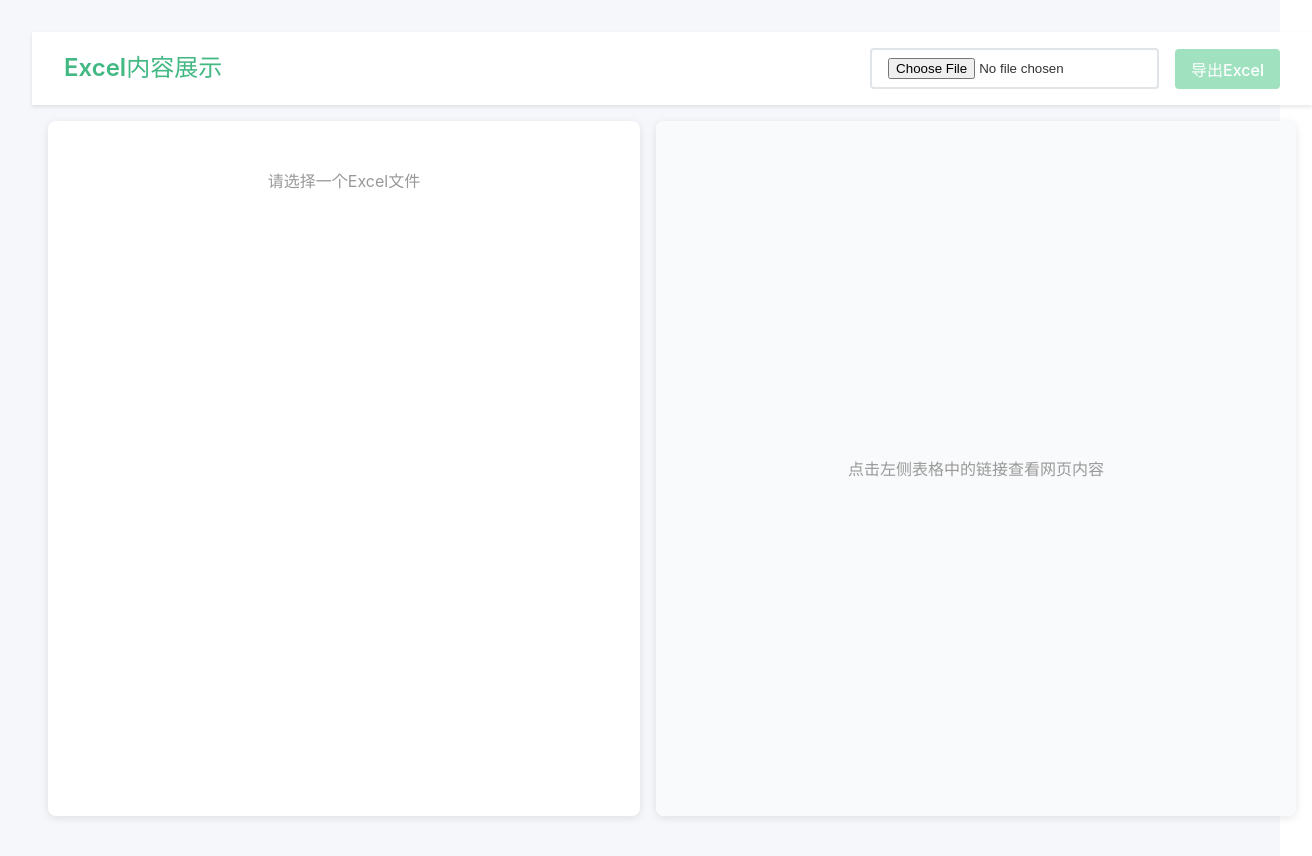
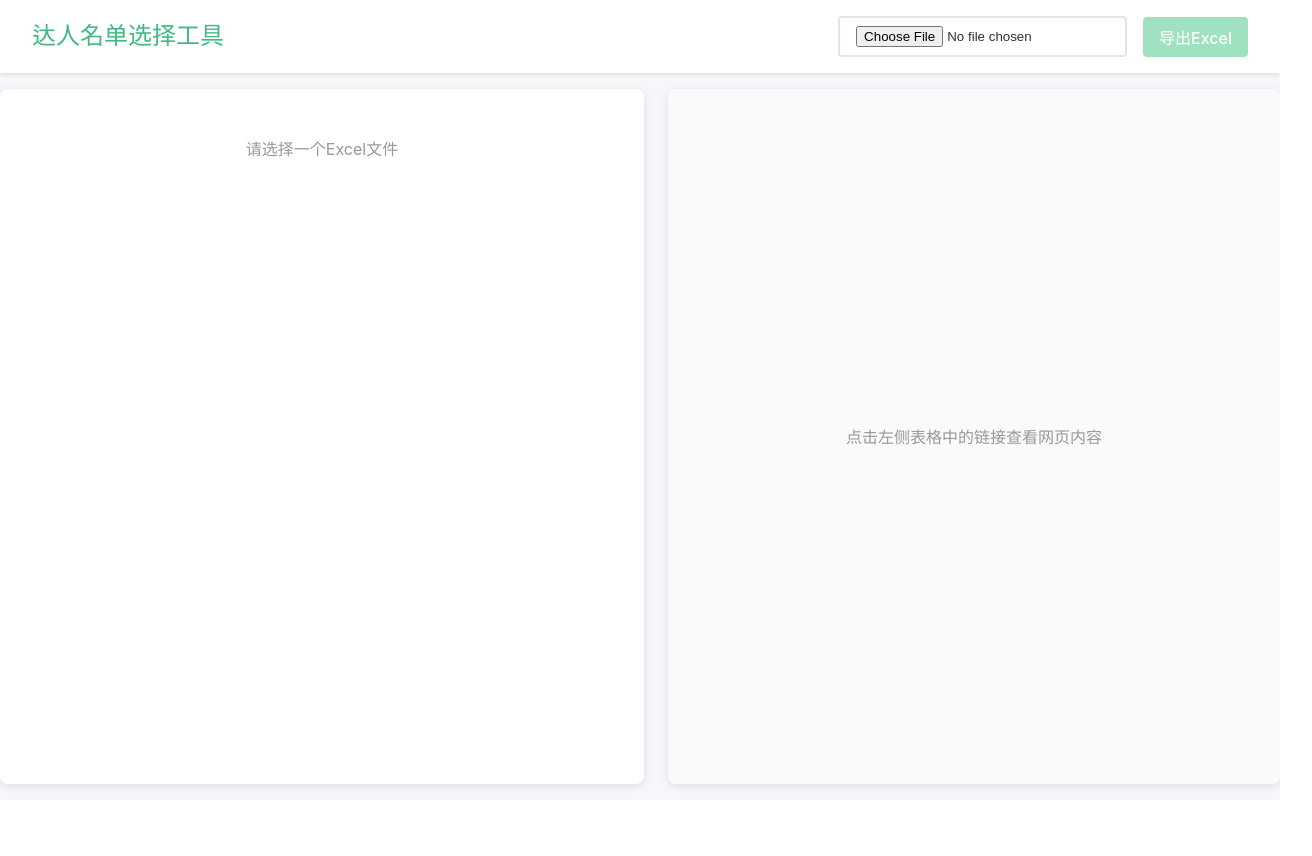
Before and after one commit to ZqLuo/pr-tool, a Vue app: page / in a window 1280 px wide. Shown: the top 856 px of the page, 1312 px wide, since content can reach past the window. After the commit the page ends 800 px from the top, so only its background shows below. Built offline with nearby package versions, Linux system fonts and the light colour scheme.

Commit message:
修改页面全屏显示

```diff
--- a/src/App.vue
+++ b/src/App.vue
@@ -112,7 +112,7 @@
 <template>
   <div class="app-container">
     <header class="header">
-      <h1>Excel内容展示</h1>
+      <h1>达人名单选择工具</h1>
       <div class="header-actions">
         <input
           type="file"
@@ -221,10 +221,18 @@
   box-sizing: border-box;
 }
 
+html, body {
+  width: 100%;
+  height: 100%;
+  overflow: hidden;
+}
+
 body {
   font-family: -apple-system, BlinkMacSystemFont, 'Segoe UI', Roboto, Oxygen, Ubuntu, Cantarell, sans-serif;
   background-color: #f5f7fa;
   color: #333;
+  margin: 0;
+  padding: 0;
 }
 
 .app-container {
@@ -241,6 +249,7 @@
   display: flex;
   justify-content: space-between;
   align-items: center;
+  width: 100%;
 }
 
 .header h1 {
@@ -291,12 +300,13 @@
   flex: 1;
   display: flex;
   overflow: hidden;
+  width: 100%;
 }
 
 .left-panel {
   flex: 1;
   background-color: #fff;
-  margin: 1rem;
+  margin: 1rem 1rem 1rem 0;
   border-radius: 8px;
   box-shadow: 0 2px 8px rgba(0, 0, 0, 0.1);
   overflow: auto;
@@ -329,7 +339,6 @@
   z-index: 20;
   backdrop-filter: blur(4px);
   background-color: rgba(249, 250, 251, 0.95);
-  width: fit-content;
   min-width: 100%;
 }
 
@@ -337,6 +346,7 @@
 .table-container {
   overflow-x: auto;
   border-radius: 4px;
+  width: 100%;
 }
 
 .action-options h3 {
@@ -449,14 +459,15 @@
 }
 
 .right-panel {
-  width: 50%;
+  flex: 1;
   background-color: #fff;
-  margin: 1rem 1rem 1rem 0;
+  margin: 1rem 0 1rem 0.5rem;
   border-radius: 8px;
   box-shadow: 0 2px 8px rgba(0, 0, 0, 0.1);
   overflow: hidden;
   display: flex;
   flex-direction: column;
+  min-width: 0;
 }
 
 .preview-empty {
--- a/src/style.css
+++ b/src/style.css
@@ -24,8 +24,6 @@
 
 body {
   margin: 0;
-  display: flex;
-  place-items: center;
   min-width: 320px;
   min-height: 100vh;
 }
@@ -55,14 +53,14 @@
 }
 
 .card {
-  padding: 2em;
+  padding: 0px;
 }
 
 #app {
-  max-width: 1280px;
-  margin: 0 auto;
-  padding: 2rem;
-  text-align: center;
+  width: 100%;
+  margin: 0;
+  padding: 0px;
+  text-align: left;
 }
 
 @media (prefers-color-scheme: light) {
```
